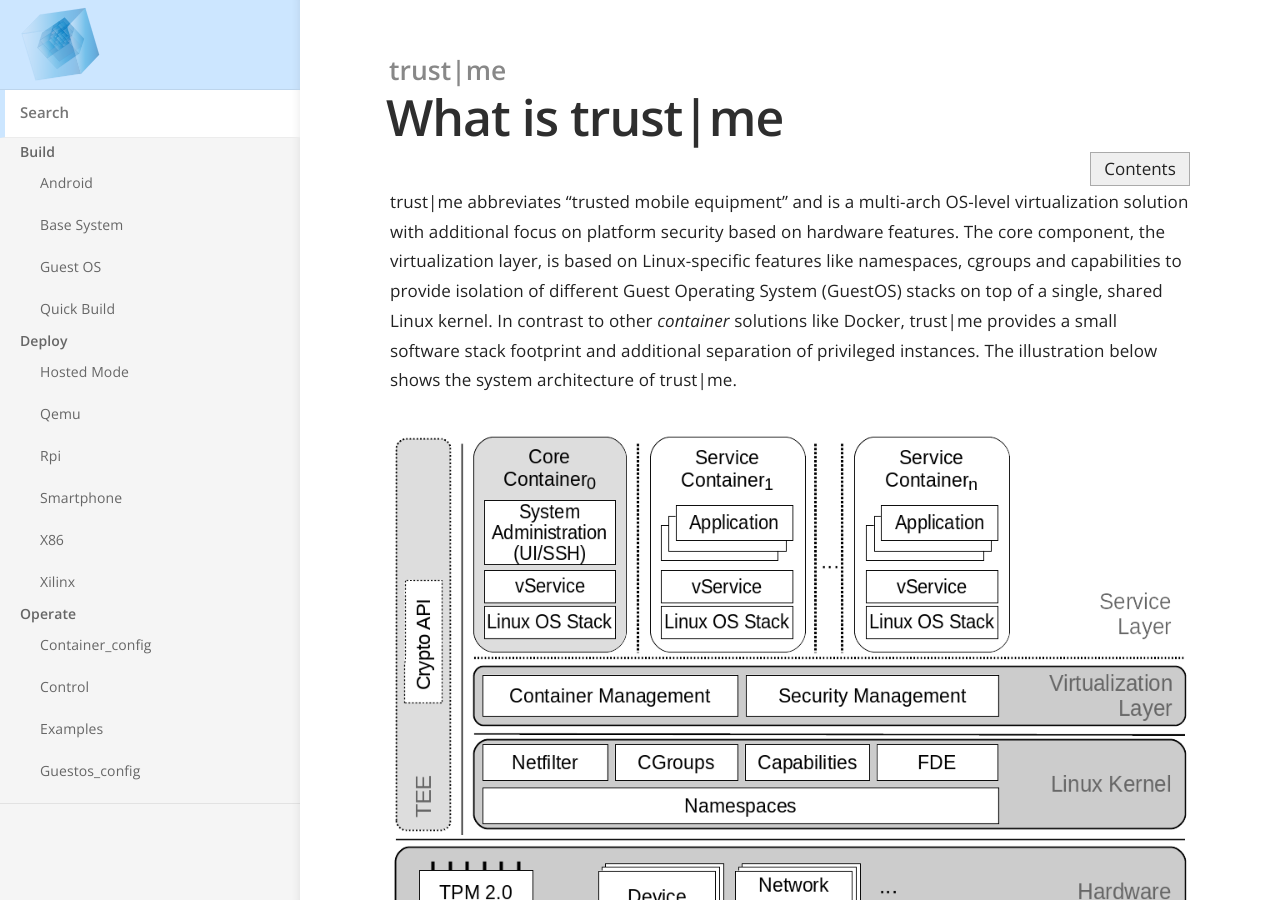
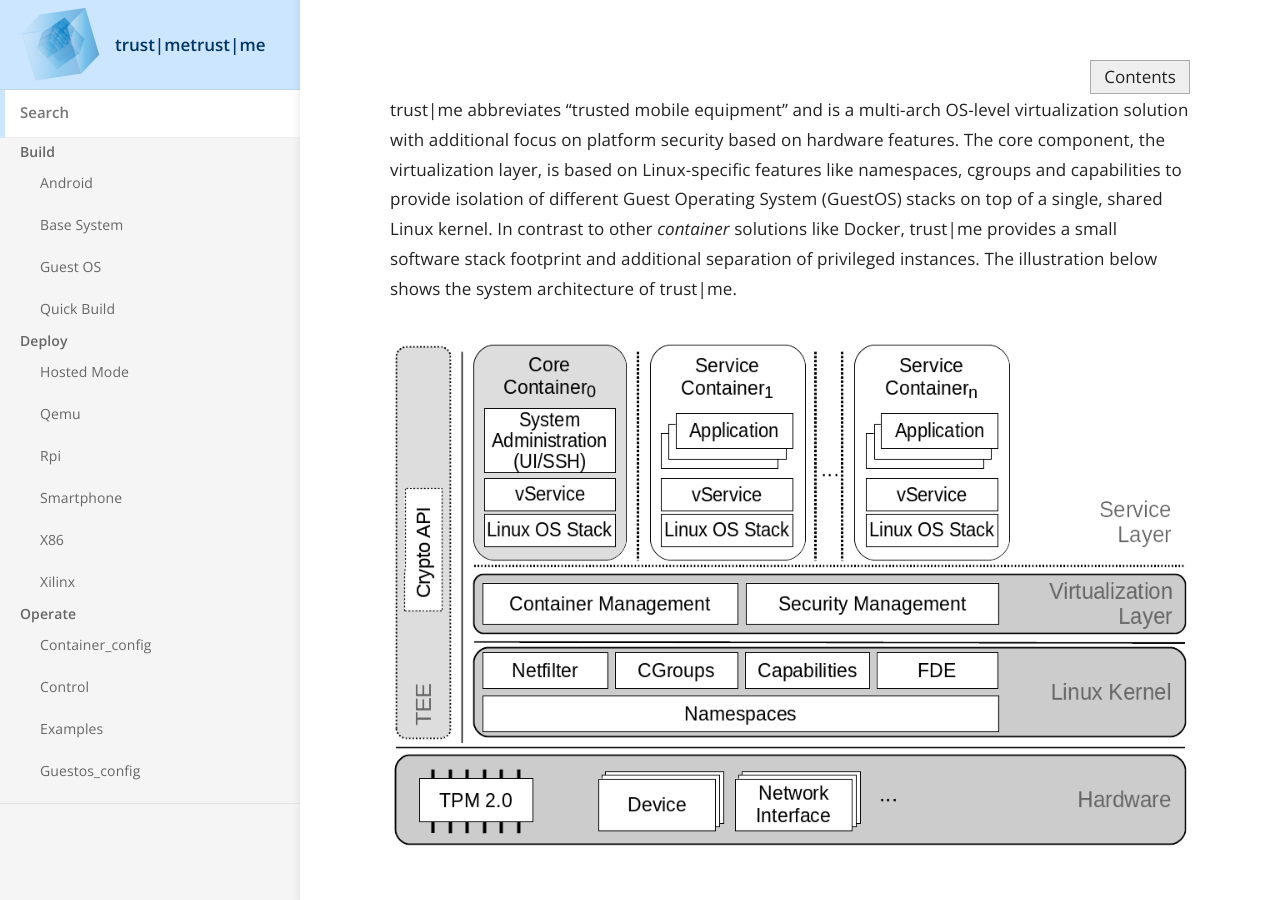
Before and after one commit to trustm3/trustm3.github.io, a Jekyll site: the page built from index.md, in a window 1280 px wide and 900 px high. Built offline with Jekyll 4.4.1, drawn with Linux system fonts in a browser that asks for light colours.

Commit message:
_layouts/default.html Remove page category
For the mobile site, page category is displayed in the top bar

```diff
--- a/_layouts/default.html
+++ b/_layouts/default.html
@@ -27,6 +27,8 @@
 		<header>
 			<h1>
 				<a href="{{ site.baseurl }}/"><img src="{{ site.baseurl }}/img/trustme-logo.svg" width="40" height="40" alt="{{ site.title }} logo"></a>
+                <nav> {{ site.title }}</nav>
+                <span>{% if page.category %}{{ page.category }}{% else %}{{ site.title }}{% endif %}</span>
 				<button type="button" class="open-nav" id="open-nav"></button>
 			</h1>
 
@@ -82,8 +84,6 @@
                 </script>
 		<section class="main">
 			<div class="page-header">
-				<h2>{% if page.category %}{{ page.category }}{% else %}{{ site.title }}{% endif %}</h2>
-				<h3>{{ page.title }}</h3>
 			</div>
 			<article class="content">
             <button id="tocbtn" type="button" onclick="showToC()">Contents</button>
```
